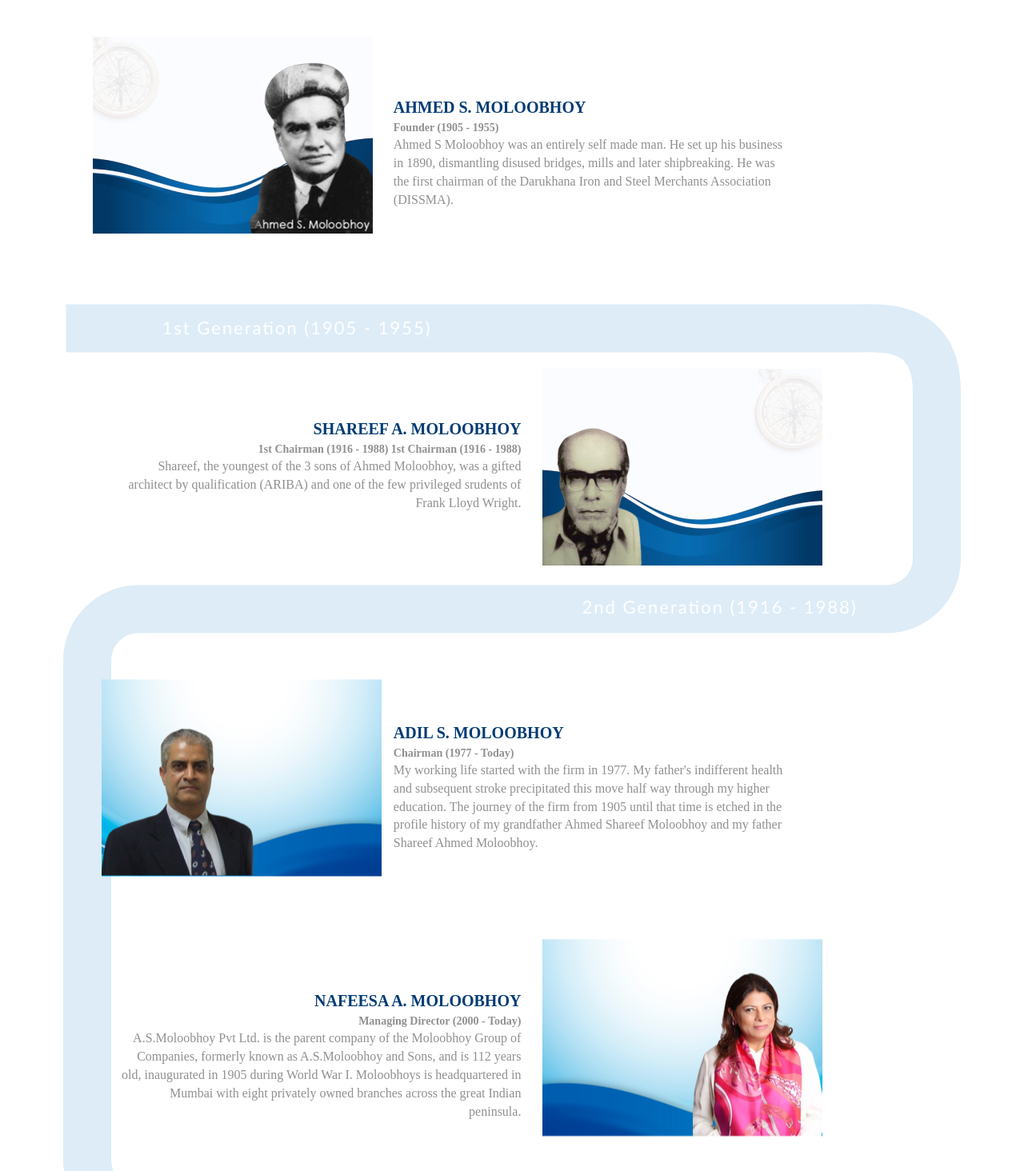
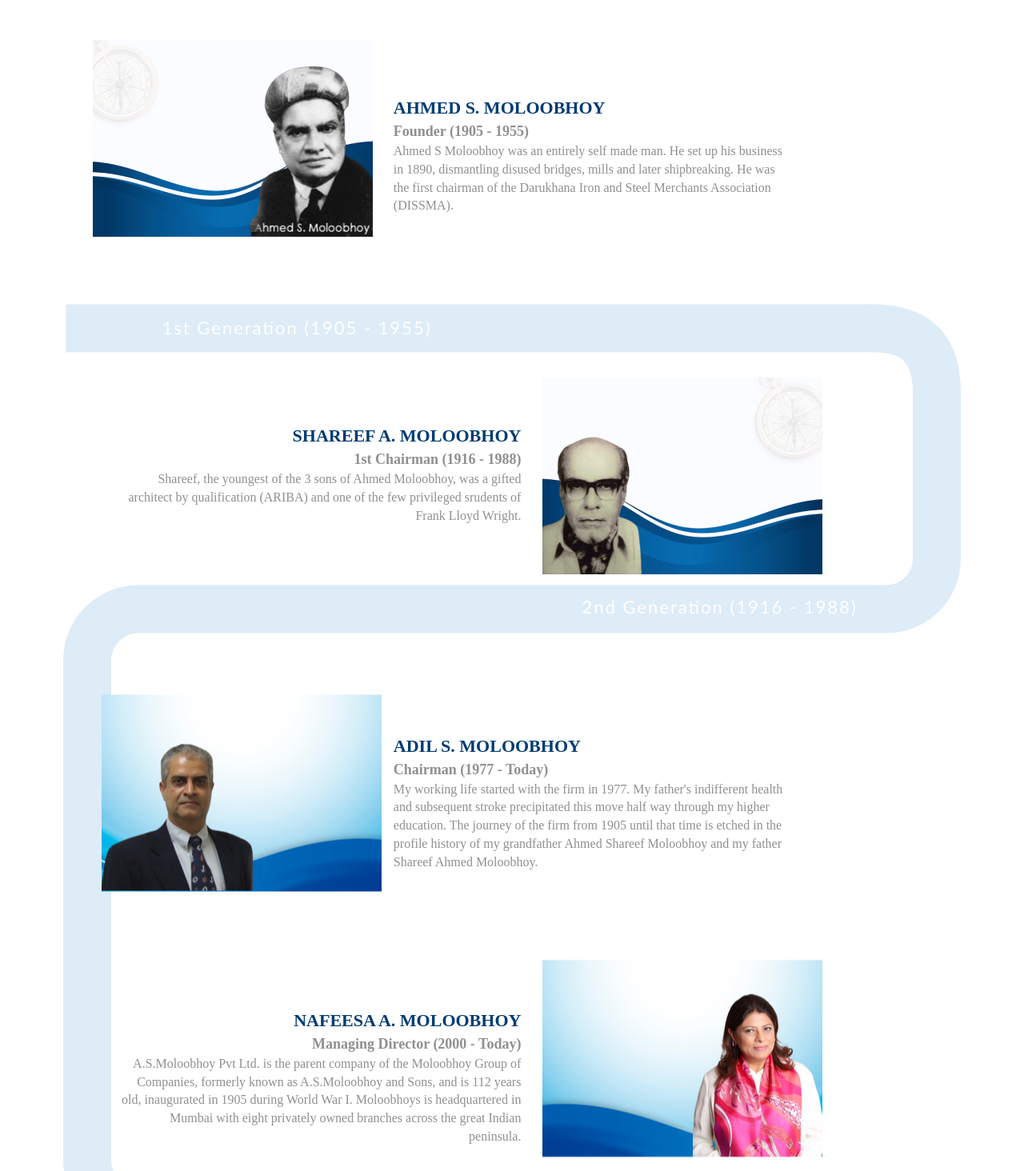
Before and after one commit to raj22001/moloobhoyaboutus2, a plain HTML site: page fivegenerationlineage.html in a window 1280 px wide. Shown: the part 1120-2584 px from the top of the page at 80% size. Drawn offline with nearby package versions, Linux system fonts and the light colour scheme.

Commit message:
lattest push change font sizes

```diff
--- a/fivegenerationlineage.html
+++ b/fivegenerationlineage.html
@@ -64,7 +64,7 @@
       }
       .main-timelinee .title {
         color: #003b73;
-        font-size: 20px;
+        font-size: 22px;
         font-weight: 600;
         text-transform: uppercase;
         margin: 0 0 5px 0;
@@ -205,7 +205,7 @@
                 /></span>
                 <div class="contentt">
                   <h3 class="title">Ahmed S. Moloobhoy</h3>
-                  <span style="font-weight: 700">Founder (1905 - 1955)</span>
+                  <span style="font-weight: 700; font-size: 18px;">Founder (1905 - 1955)</span>
                   <p class="description">
                     Ahmed S Moloobhoy was an entirely self made man. He set up
                     his business in 1890, dismantling disused bridges, mills and
@@ -227,10 +227,8 @@
                   style="text-align: end; transform: translateY(-10px)"
                 >
                   <h3 class="title">Shareef A. Moloobhoy</h3>
-                  <span style="font-weight: 700"
-                    >1st Chairman (1916 - 1988)</span
-                  >
-                  <span style="font-weight: 700"
+
+                  <span style="font-weight: 700 ;font-size: 18px;"
                     >1st Chairman (1916 - 1988)</span
                   >
                   <p class="description">
@@ -251,7 +249,7 @@
                 /></span>
                 <div class="contentt" style="transform: translateY(-20px)" ;>
                   <h3 class="title">Adil S. Moloobhoy</h3>
-                  <span style="font-weight: 700">Chairman (1977 - Today)</span>
+                  <span style="font-weight: 700 ;font-size: 18px;">Chairman (1977 - Today)</span>
                   <p class="description">
                     My working life started with the firm in 1977. My father's
                     indifferent health and subsequent stroke precipitated this
@@ -275,7 +273,7 @@
                   style="text-align: end; transform: translateY(-120px)"
                 >
                   <h3 class="title">Nafeesa A. Moloobhoy</h3>
-                  <span style="font-weight: 700"
+                  <span style="font-weight: 700 ;font-size: 18px;"
                     >Managing Director (2000 - Today)</span
                   >
                   <p class="description">
@@ -299,7 +297,7 @@
                 /></span>
                 <div class="contentt" style="transform: translateY(-100px)">
                   <h3 class="title">Ghazalah Moloobhoy</h3>
-                  <span style="font-weight: 700">Director (2009 - Today)</span>
+                  <span style="font-weight: 700 ;font-size: 18px;">Director (2009 - Today)</span>
                   <p class="description">
                     As the fourth generation at A. S. Moloobhoy Pvt. Ltd., a
                     company initiated by my great grandfather, now, over a
@@ -321,7 +319,7 @@
                   style="text-align: end; transform: translateY(-190px)"
                 >
                   <h3 class="title">Tehzeeb Moloobhoy Bhandari</h3>
-                  <span style="font-weight: 700">Director (2011 - Today)</span>
+                  <span style="font-weight: 700 ;font-size: 18px;">Director (2011 - Today)</span>
                   <p class="description">
                     Being the fourth generation standard-bearer of a century old
                     company like A.S. Moloobhoy Pvt. Ltd. is both an honor as
@@ -340,7 +338,7 @@
                 /></span>
                 <div class="contentt" style="transform: translateY(-180px)">
                   <h3 class="title">Tehzeeb Moloobhoy Bhandari</h3>
-                  <span style="font-weight: 700"
+                  <span style="font-weight: 700 ;font-size: 18px;"
                     >1st Chairman (1916 - 1988)</span
                   >
                   <p class="description">
```
